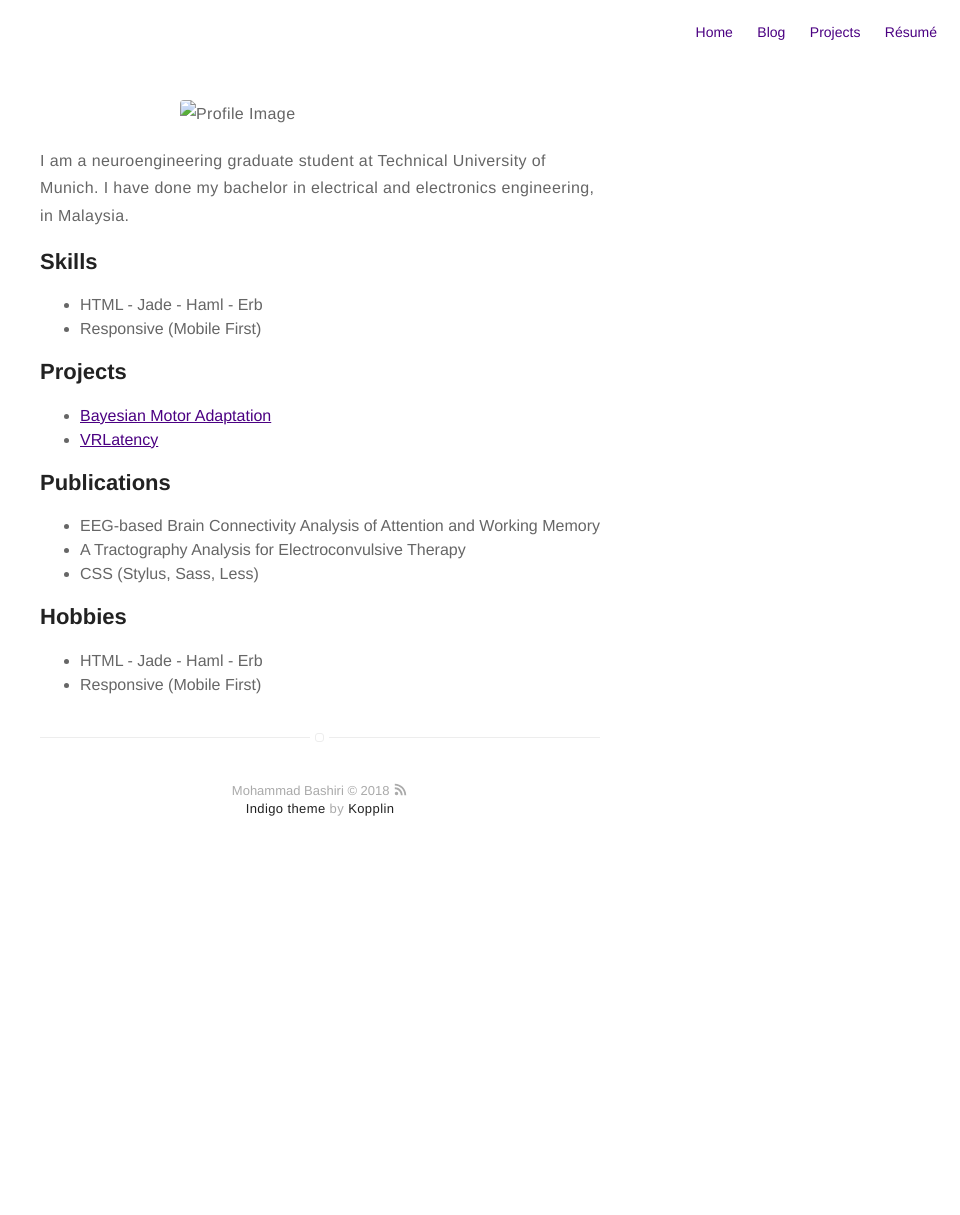
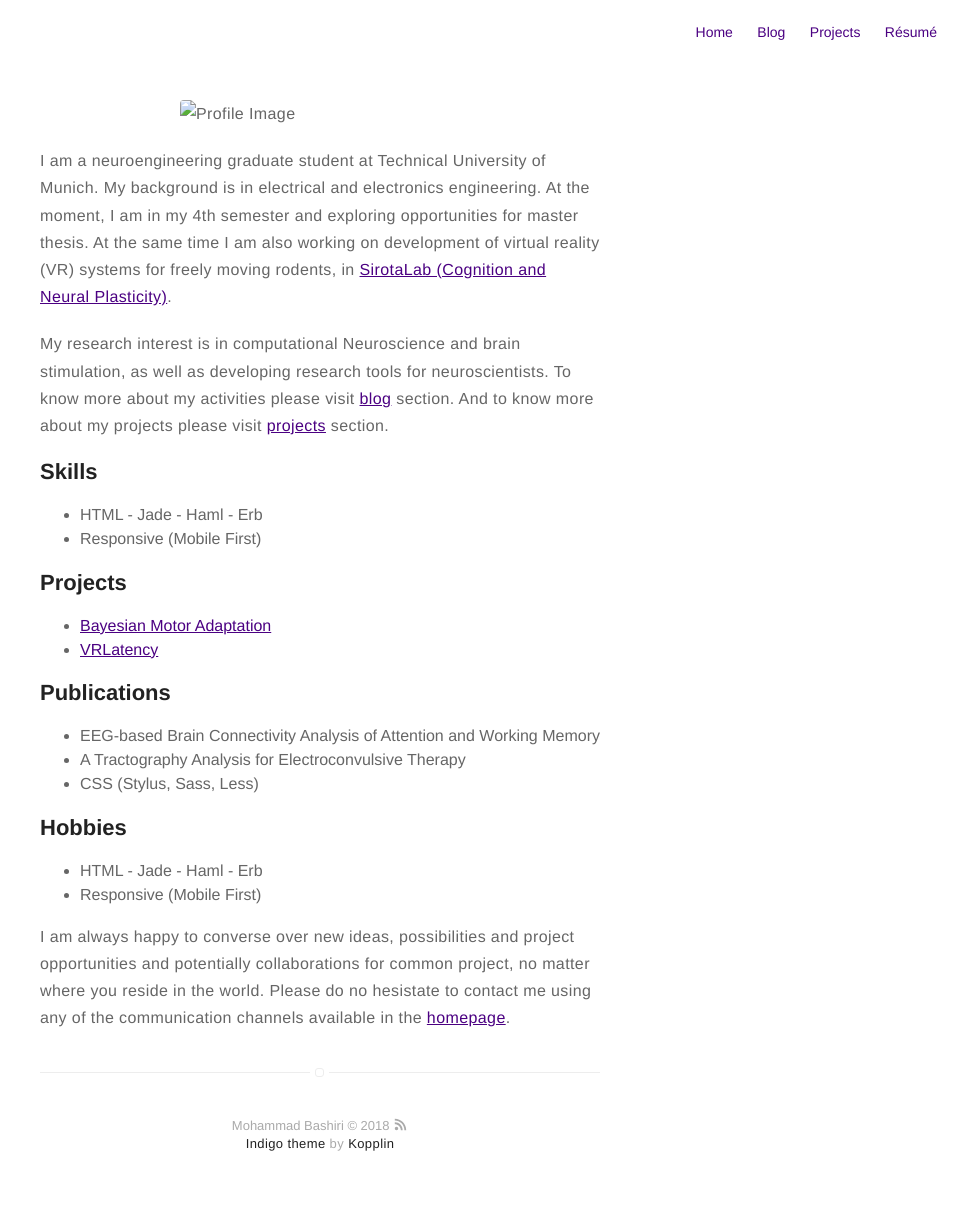
Before and after one commit to mohammadbashiri/mohammadbashiri.github.io-old, a Jekyll site: the page built from about.md, in a window 1280 px wide. Shown: the whole page, without its empty margins (320-1280 px from the left). Built offline with Jekyll 4.4.1, drawn with Linux system fonts in a browser that asks for light colours; before the commit the page ends 900 px from its top, so only the background shows below that.

Commit message:
updating about page

```diff
--- a/about.md
+++ b/about.md
@@ -6,9 +6,13 @@
 
 ![Profile Image](assets/images/coc/mb1.jpg)
 
-<p>I am a neuroengineering graduate student at Technical University of Munich. I have done my bachelor in electrical and electronics engineering, in Malaysia. </p>
+<p>
+	I am a neuroengineering graduate student at Technical University of Munich. My background is in electrical and electronics engineering. At the moment, I am in my 4th semester and exploring opportunities for master thesis. At the same time I am also working on development of virtual reality (VR) systems for freely moving rodents, in <a href="http://cogneuro.bio.lmu.de/">SirotaLab (Cognition and Neural Plasticity)</a>.
+</p>
 
-<p></p>
+<p>
+	My research interest is in computational Neuroscience and brain stimulation, as well as developing research tools for neuroscientists. To know more about my activities please visit <a href="https://mohammadbashiri.github.io/blog/">blog</a> section. And to know more about my projects please visit <a href="https://mohammadbashiri.github.io/projects/">projects</a> section.
+</p>
 
 <h2>Skills</h2>
 
@@ -20,8 +24,8 @@
 <h2>Projects</h2>
 
 <ul>
-	<li><a href="https://github.com/mohammadbashiri/BayesianMotorAdaptation">Bayesian Motor Adaptation</a></li>
-	<li><a href="https://github.com/mohammadbashiri/vrlatency">VRLatency</a></li>
+	<li><a href="https://github.com/mohammadbashiri/BayesianMotorAdaptation" target="_blank">Bayesian Motor Adaptation</a></li>
+	<li><a href="https://github.com/mohammadbashiri/vrlatency" target="_blank">VRLatency</a></li>
 </ul>
 
 <h2>Publications</h2>
@@ -38,3 +42,7 @@
 	<li>HTML - Jade - Haml - Erb</li>
 	<li>Responsive (Mobile First)</li>
 </ul>
+
+<p>
+	I am always happy to converse over new ideas, possibilities and project opportunities and potentially collaborations for common project, no matter where you reside in the world. Please do no hesistate to contact me using any of the communication channels available in the <a href="https://mohammadbashiri.github.io/">homepage</a>.
+</p>
```
